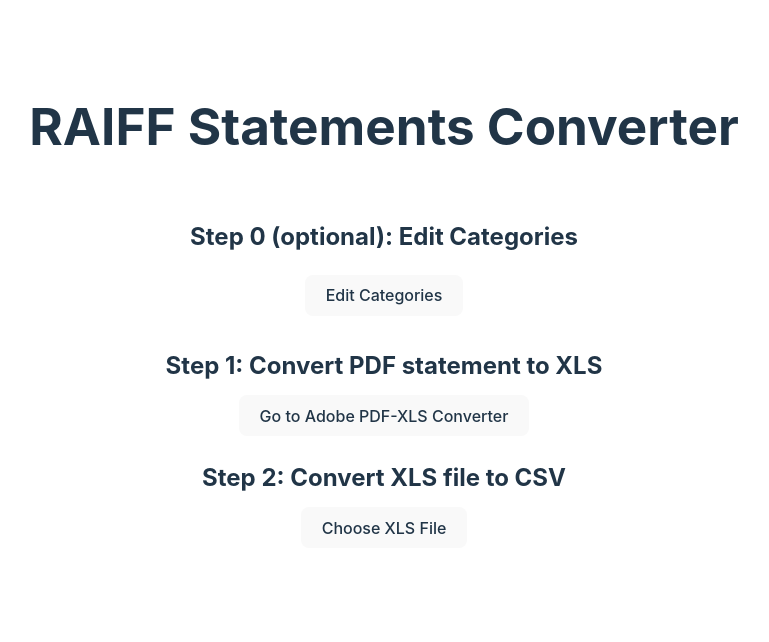
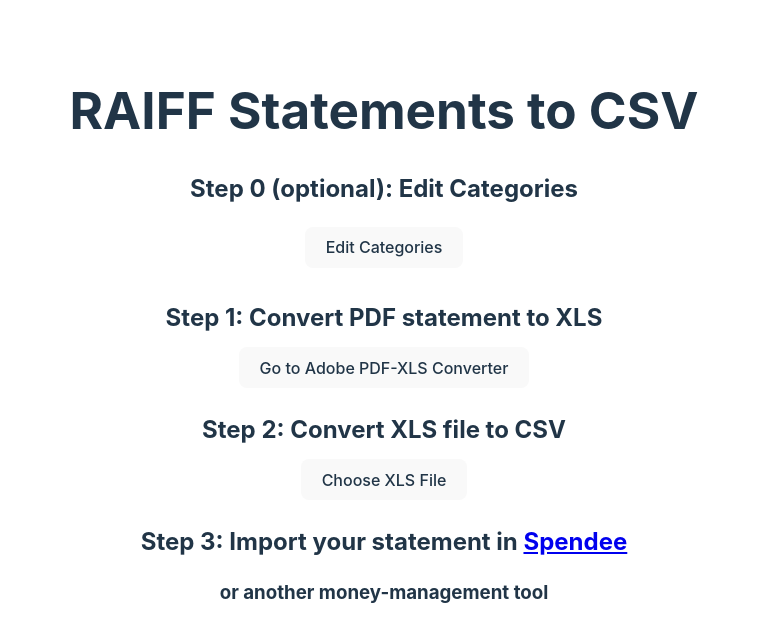
Before and after one commit to fletcherlind/raiff-statements-to-csv, a website built with Vite: page index.html in a window 1280 px wide. Shown: the whole page, without its empty margins (256-1025 px from the left). Built offline with nearby package versions, Linux system fonts and the light colour scheme.

Commit message:
Fixes (part 4)

```diff
--- a/src/main.ts
+++ b/src/main.ts
@@ -3,7 +3,7 @@
 
 document.querySelector<HTMLDivElement>('#app')!.innerHTML = `
     <main>
-        <h1>RAIFF Statements Converter</h1>
+        <h1>RAIFF Statements to CSV</h1>
         <section>
             <h2>Step 0 (optional): Edit Categories</h2>
             <div id="categories-actions">
@@ -54,6 +54,10 @@
                 <span class="js-label">Choose XLS File</span>
             </label>
         </section>
+        <section>
+            <h2>Step 3: Import your statement in <a href="https://www.spendee.com/">Spendee</a></h2>
+            <h3>or another money-management tool</h3>
+        </section>
     </main>
 `
 
--- a/src/style.css
+++ b/src/style.css
@@ -24,7 +24,7 @@
 
 #app {
   max-width: 1280px;
-  margin-top: 2rem;
+  margin-top: 1rem;
   padding: 2rem;
   text-align: center;
 }
@@ -32,7 +32,7 @@
 h1 {
   font-size: 3.2em;
   line-height: 1.1;
-  margin-bottom: 4rem;
+  margin-bottom: 2rem;
 }
 
 section + section {
```
